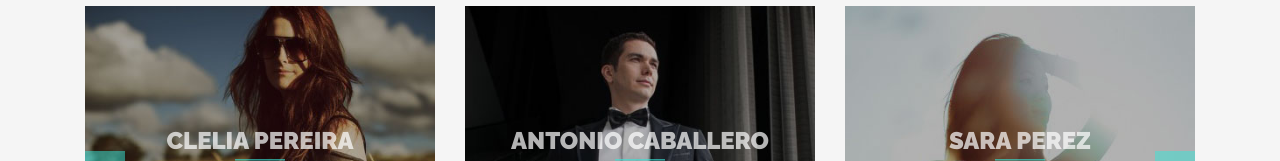
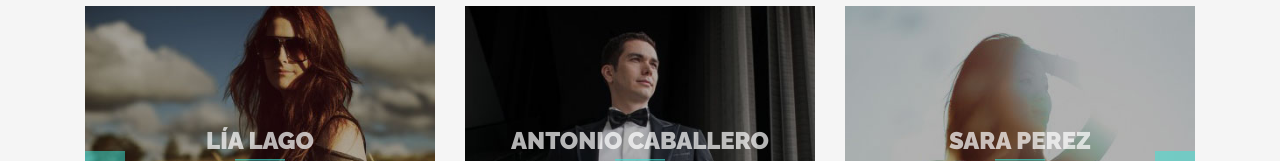
Before and after one commit to gialnet/homemyComunidad, a website: page public_html/index.html in a window 1280 px wide. Shown: the part 1920-2081 px from the top of the page. Drawn offline with Linux system fonts and the light colour scheme.

Commit message:
update queen

```diff
--- a/public_html/index.html
+++ b/public_html/index.html
@@ -160,7 +160,7 @@
                         <div class="item">
                             <img src="assets/img/people/1.jpg" class="img-responsive" alt="">
                             <div class="caption">
-                                <h3>Clelia Pereira</h3>
+                                <h3>Lía Lago</h3>
                                 <hr class="colored">
                                 <p>Queen of Hearts</p>
                                 <ul class="list-inline social">
```
